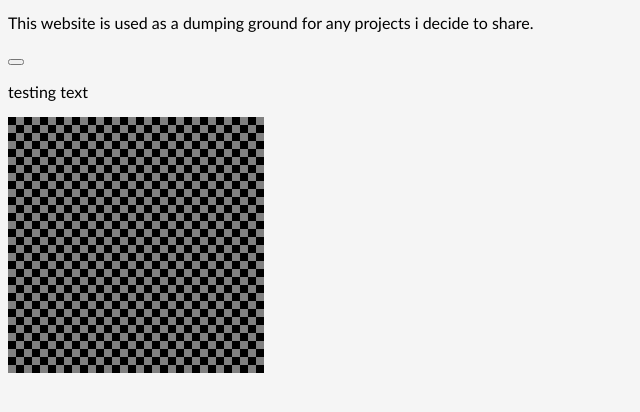
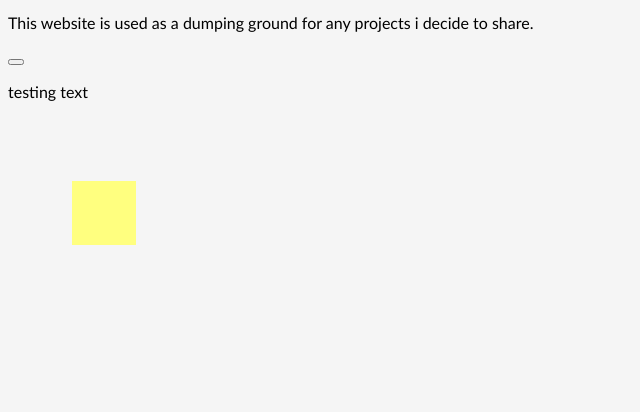
Before and after one commit to FLXYDEV/FLXYdev.github.io, a website: page index.html in a window 1280 px wide. Shown: the part 104-516 px from the top of the page, without its empty margins (0-640 px from the left). Drawn offline with Linux system fonts and the light colour scheme.

Commit message:
added typescript type shi

```diff
--- a/canvasGame.js
+++ b/canvasGame.js
@@ -1,12 +1,30 @@
+
 let mapSize = 32;
 let mapTiles = [];
 
+/** @type {HTMLCanvasElement} */
 let mainCanvas = document.getElementById("mainCanvas");
+/** @type {CanvasRenderingContext2D} */
 let ctx = mainCanvas.getContext("2d");
 
-for(let x = 0; x < mapSize; x++) {
-    mapTiles[x] = [];
-    for(let y = 0; y < mapSize; y++) {
-        mapTiles[x][y] = x+y;
-    }
+let imgData = ctx.createImageData(64,64);
+
+for(let i = 0; i < imgData.data.length; i += 4) {
+    imgData.data[i+0] = 255;
+    imgData.data[i+1] = 255;
+    imgData.data[i+2] = 127;
+    imgData.data[i+3] = 255;
 }
+ctx.putImageData(imgData, 64, 64);
+
+ctx.putImageData
+
+
+//for(let x = 0; x < mapSize; x++) {
+//    mapTiles[x] = [];
+//    for(let y = 0; y < mapSize; y++) {
+//        mapTiles[x][y] = x+y;
+//        ctx.fillStyle = (x+y)%2==1 ? "gray": "black";
+//        var col = ctx.fillRect(x*8, y*8, 8, 8);
+//    }
+//}
--- a/game.js
+++ b/game.js
@@ -1,20 +1,7 @@
-let mapSize = 16;
-let mapTiles
 
 let button = document.getElementById("startButton");
 let text = document.getElementById("testingText");
 
 button.onclick = () => {
-    //if(mapTiles == null) {
-        mapTiles = [];
-        for(let x = 0; x < mapSize; x++) {
-            mapTiles[x] = [];
-            for(let y = 0; y < mapSize; y++) {
-                mapTiles[x][y] = x+y;
-            }
-        }
-    //}
-    let randomX = Math.ceil(Math.random()*mapSize-1);
-    let randomY = Math.ceil(Math.random()*mapSize-1);
-    text.innerHTML = mapTiles[randomX][randomY];
+    text.innerHTML = Math.floor(Math.random()*101);
 }
--- a/index.html
+++ b/index.html
@@ -10,25 +10,9 @@
         <p>This website is used as a dumping ground for any projects i decide to share.</p>
         <button id="startButton" type="button"></button>
         <p id="testingText">testing text</p>
-
+        <script src="game.js"></script>
 
         <canvas id="mainCanvas" width="256" height="256"></canvas>
-        <script>
-        //<script src="game.js">
-            let mapSize = 32;
-            let mapTiles = [];
-
-            let mainCanvas = /** @type {HTMLCanvasElement} */ document.getElementById("mainCanvas");
-            let ctx = /** @type {CanvasRenderingContext2D} */ mainCanvas.getContext("2d");
-
-            for(let x = 0; x < mapSize; x++) {
-                mapTiles[x] = [];
-                for(let y = 0; y < mapSize; y++) {
-                    mapTiles[x][y] = x+y;
-                    ctx.fillStyle = (x+y)%2==1 ? "gray": "black";
-                    var col = ctx.fillRect(x*8, y*8, 8, 8);
-                }
-            }
-        </script>
+        <script src="canvasGame.js"></script>
     </body>
 </html>
--- /dev/null
+++ b/package.json
@@ -0,0 +1,5 @@
+{
+  "devDependencies": {
+    "typescript": "^5.8.3"
+  }
+}
```
Also changed, not shown: tsconfig.json (added, +113 -0 lines), 1 other file.
